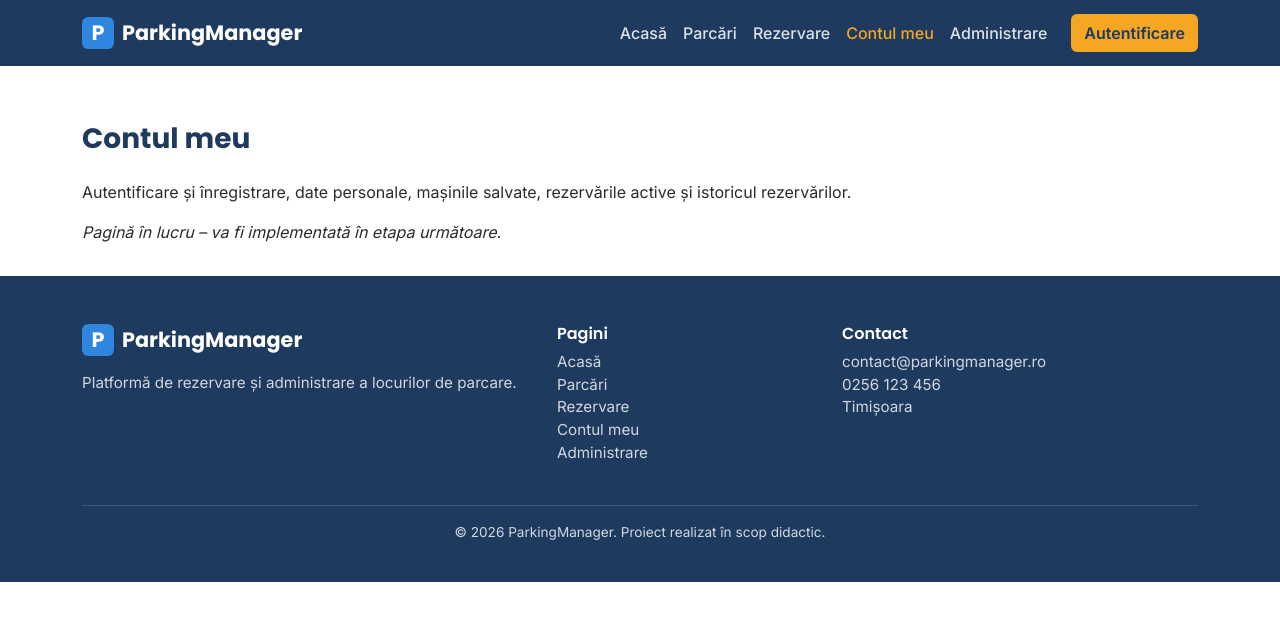
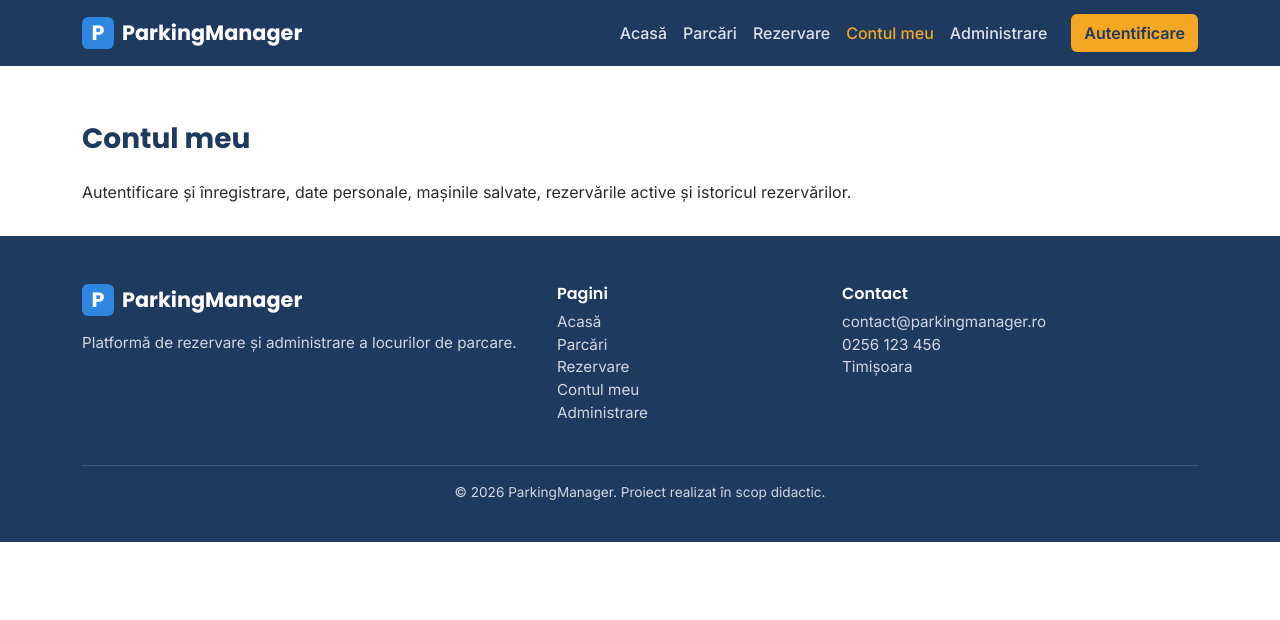
Before and after one commit to tudor6/parkingmanager, a plain HTML site: page cont.html in a window 1280 px wide. Drawn offline with nearby package versions, Linux system fonts and the light colour scheme.

Commit message:
Update account section content in cont.html
Removed the 'in work' message from the account section.

```diff
--- a/cont.html
+++ b/cont.html
@@ -37,7 +37,7 @@
   </header>
 
   <main>
-    <section class="container pm-section"><h1 class="pm-section-title">Contul meu</h1><p>Autentificare și înregistrare, date personale, mașinile salvate, rezervările active și istoricul rezervărilor.</p><p><em>Pagină în lucru – va fi implementată în etapa următoare.</em></p></section>
+    <section class="container pm-section"><h1 class="pm-section-title">Contul meu</h1><p>Autentificare și înregistrare, date personale, mașinile salvate, rezervările active și istoricul rezervărilor.</p></section>
   </main>
 
   <!-- ===== Subsol ===== -->
```
